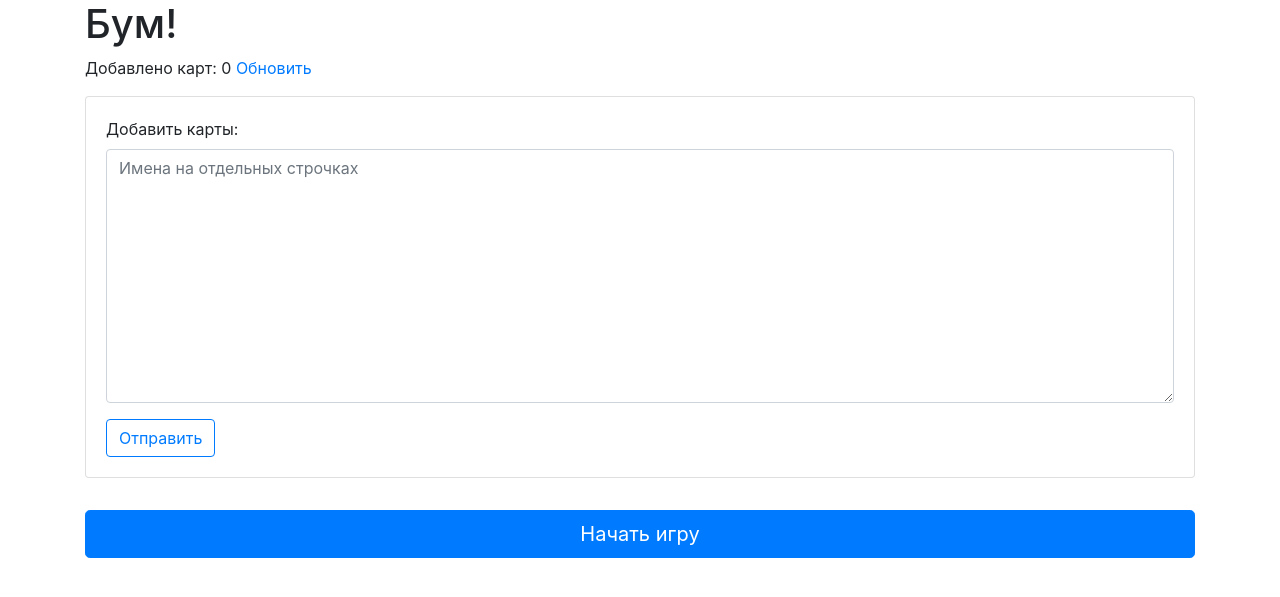
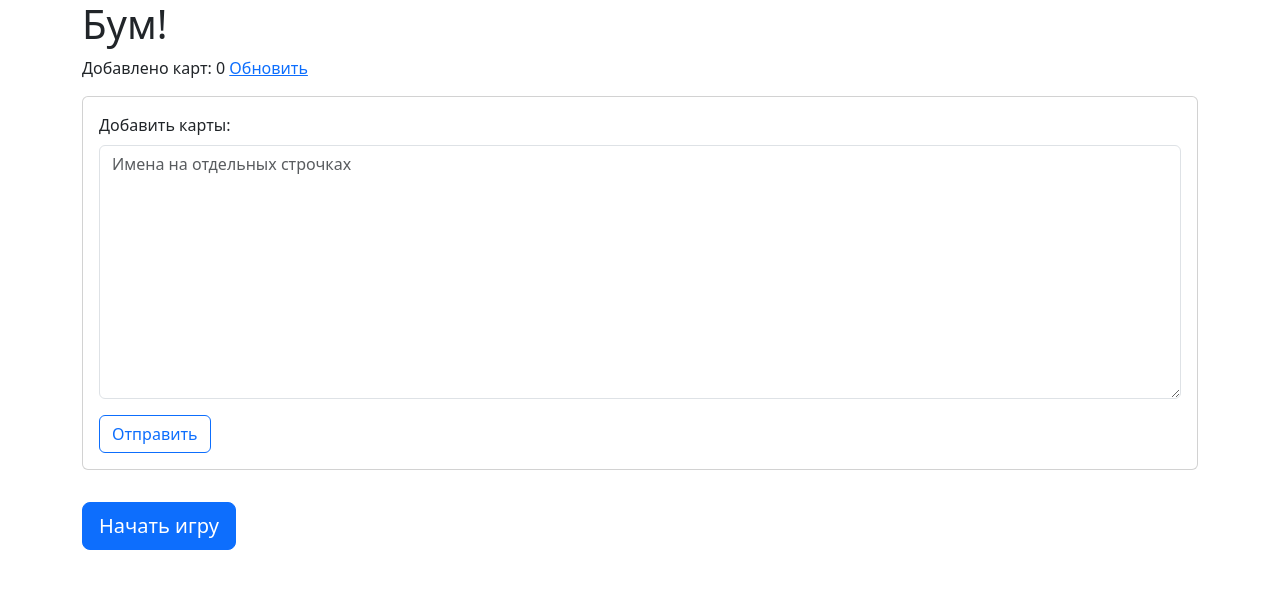
Before and after one commit to avm/boom, a Django app: page /1 in a window 1280 px wide. Shown: the top 597 px of the page. Run offline with Django 3.2, Linux system fonts and the light colour scheme; data comes from the database, SQL or seed files in the repository; data that the repository does not hold is empty; some libraries are stand-ins or nearby versions.

Commit message:
Upgrade Boostrap.

```diff
--- a/boomsite/boom/templates/boom/base.html
+++ b/boomsite/boom/templates/boom/base.html
@@ -4,7 +4,7 @@
         <meta charset="utf-8">
         <meta name="viewport" content="width=device-width, initial-scale=1, shrink-to-fit=no">
 
-        <link rel="stylesheet" href="https://stackpath.bootstrapcdn.com/bootstrap/4.4.1/css/bootstrap.min.css" integrity="sha384-Vkoo8x4CGsO3+Hhxv8T/Q5PaXtkKtu6ug5TOeNV6gBiFeWPGFN9MuhOf23Q9Ifjh" crossorigin="anonymous">
+        <link href="https://cdn.jsdelivr.net/npm/bootstrap@5.3.3/dist/css/bootstrap.min.css" rel="stylesheet" integrity="sha384-QWTKZyjpPEjISv5WaRU9OFeRpok6YctnYmDr5pNlyT2bRjXh0JMhjY6hW+ALEwIH" crossorigin="anonymous">
         <title>Бум!</title>
     </head>
     <body>
--- a/boomsite/boom/templates/boom/game.html
+++ b/boomsite/boom/templates/boom/game.html
@@ -8,8 +8,8 @@
         <div class="card">
             <div class="card-body">
                 <form method="POST" action="{% url 'add_cards' game_id=game.slug %}">
-                    <div class="form-group">
-                        <label for="cards">Добавить карты:</label>
+                    <div class="mb-3">
+                        <label for="cards" class="form-label">Добавить карты:</label>
                         <textarea name="cards" id="cards"
                             class="form-control" rows="10" cols="40"
                             placeholder="Имена на отдельных строчках"></textarea>
```
Also changed, not shown: boomsite/boom/templates/boom/round.html (+4 -4 lines).
